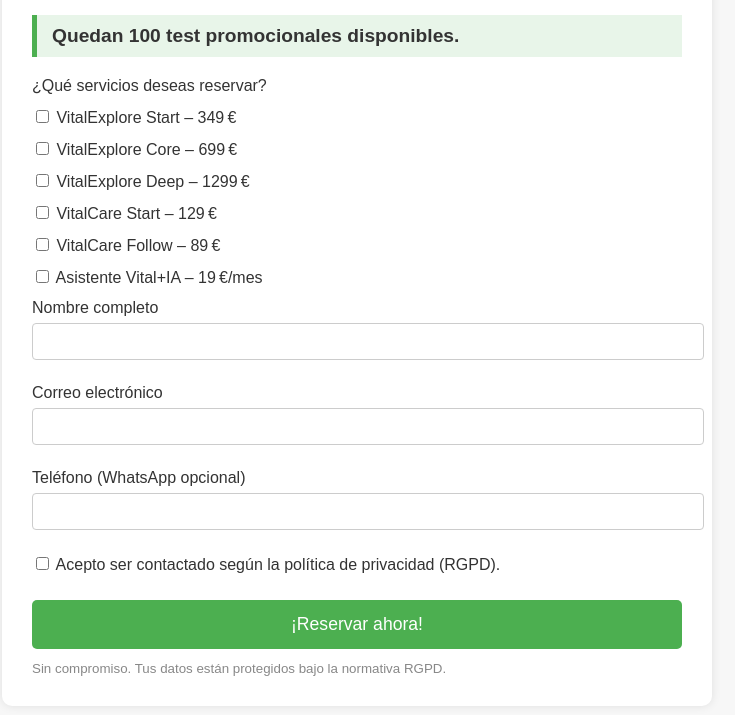
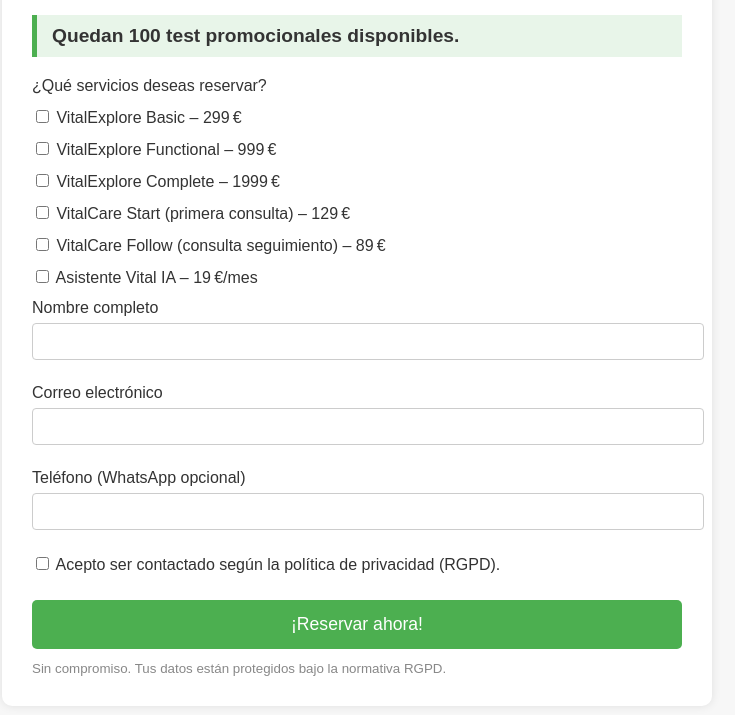
Before and after one commit to nrventurini/compra_servicios, a plain HTML site: page index.html in a window 1280 px wide. Shown: the part 185-900 px from the top of the page, without its empty margins (283-1018 px from the left). Drawn offline with Linux system fonts and the light colour scheme.

Commit message:
Add files via upload

```diff
--- a/index.html
+++ b/index.html
@@ -92,12 +92,12 @@
 
       <label>¿Qué servicios deseas reservar?</label>
       <div class="checkbox-group">
-        <label><input type="checkbox" name="Servicios[]" value="VitalExplore Start – 349 €"> VitalExplore Start – 349 €</label>
-        <label><input type="checkbox" name="Servicios[]" value="VitalExplore Core – 699 €"> VitalExplore Core – 699 €</label>
-        <label><input type="checkbox" name="Servicios[]" value="VitalExplore Deep – 1299 €"> VitalExplore Deep – 1299 €</label>
-        <label><input type="checkbox" name="Servicios[]" value="VitalCare Start (1ª Sesión) – 129 €"> VitalCare Start – 129 €</label>
-        <label><input type="checkbox" name="Servicios[]" value="VitalCare Follow (Sesión seguimiento) – 89 €"> VitalCare Follow – 89 €</label>
-        <label><input type="checkbox" name="Servicios[]" value="Asistente Vital+IA – 19 €/mes"> Asistente Vital+IA – 19 €/mes</label>
+        <label><input type="checkbox" name="Servicios[]" value="VitalExplore Basic – 299 €"> VitalExplore Basic – 299 €</label>
+        <label><input type="checkbox" name="Servicios[]" value="VitalExplore Functional – 999 €"> VitalExplore Functional – 999 €</label>
+        <label><input type="checkbox" name="Servicios[]" value="VitalExplore Complete – 1999 €"> VitalExplore Complete – 1999 €</label>
+        <label><input type="checkbox" name="Servicios[]" value="VitalCare Start – 129 €"> VitalCare Start (primera consulta) – 129 €</label>
+        <label><input type="checkbox" name="Servicios[]" value="VitalCare Follow (Sesión seguimiento) – 89 €"> VitalCare Follow (consulta seguimiento)  – 89 €</label>
+        <label><input type="checkbox" name="Servicios[]" value="Asistente Vital IA – 19 €/mes"> Asistente Vital IA – 19 €/mes</label>
       </div>
 
       <label for="nombre">Nombre completo</label>
```
